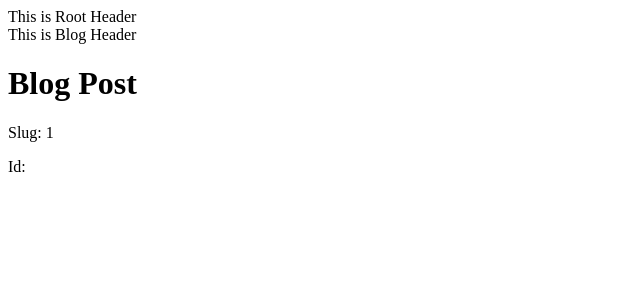
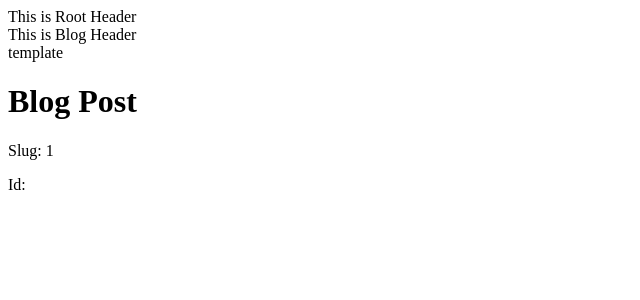
Before and after one commit to grighth12/next-13, a Next.js app: page /blog/1 in a window 1280 px wide. Shown: the top 300 px of the page, without its empty margins (0-640 px from the left). Built offline with nearby package versions, Linux system fonts and the light colour scheme.

Commit message:
chore: templates

```diff
--- /dev/null
+++ b/app/blog/[slug]/template.tsx
@@ -0,0 +1,11 @@
+
+const template = ({children} : React.PropsWithChildren) => {
+  return (
+    <>
+      <div>template</div>
+      {children}
+    </>
+  )
+}
+
+export default template
```
